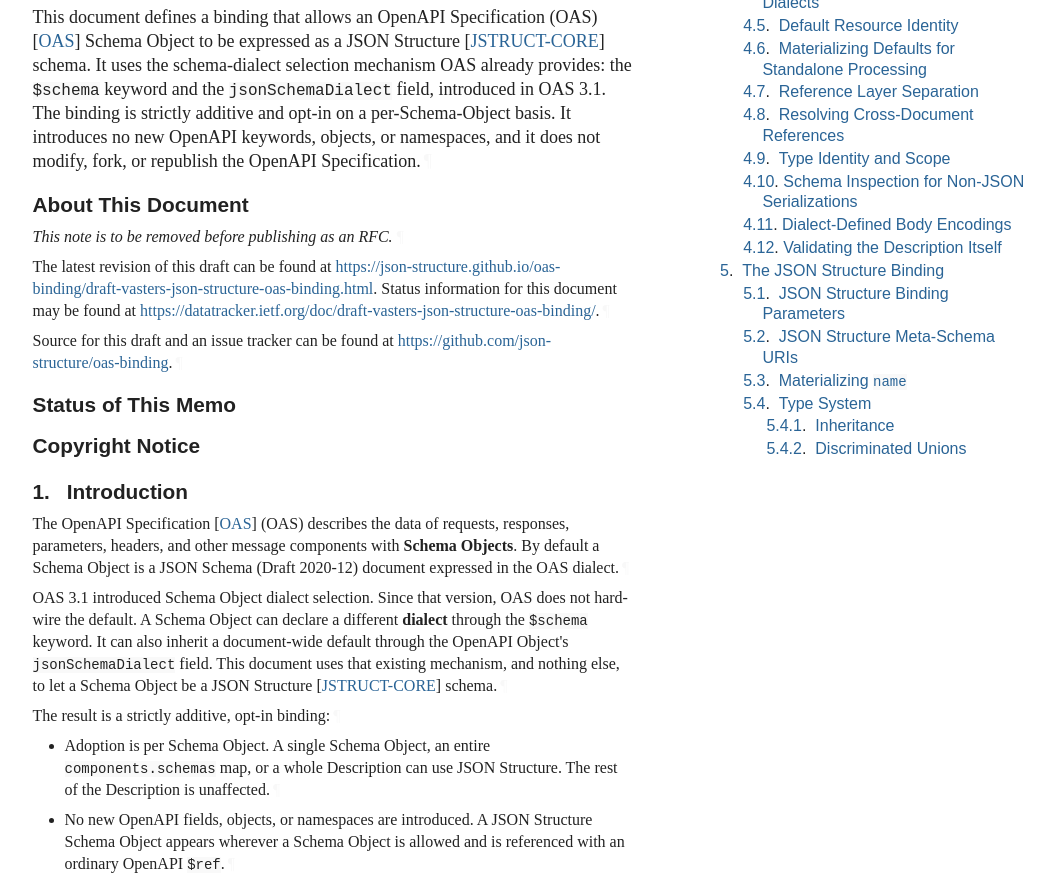
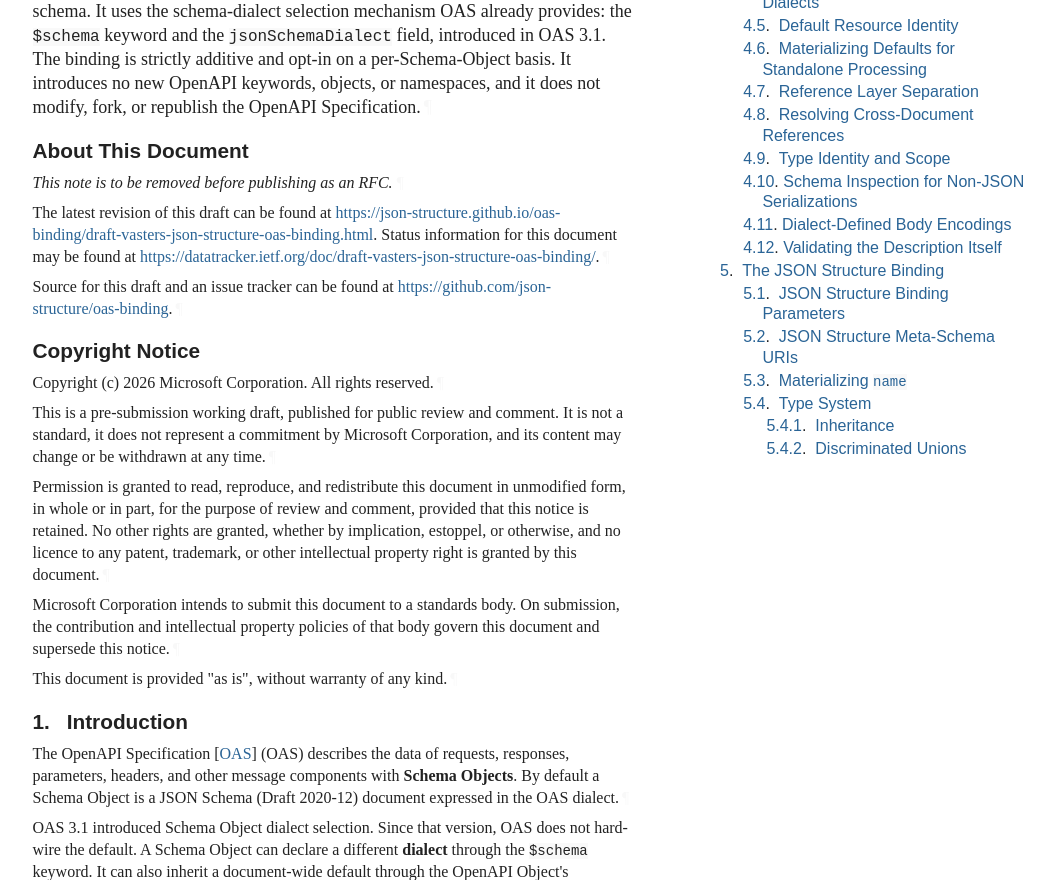
Before and after one commit to json-structure/oas-binding, a plain HTML site: page draft-vasters-json-structure-oas-binding.html in a window 1280 px wide. Shown: the part 342-1222 px from the top of the page, without its empty margins (92-1147 px from the left). Drawn offline with Linux system fonts and the light colour scheme; a web font is replaced by a local one.

Commit message:
Script updating gh-pages from cd190b5. [ci skip]

```diff
--- a/draft-vasters-json-structure-oas-binding.html
+++ b/draft-vasters-json-structure-oas-binding.html
@@ -1,5 +1,5 @@
 <!DOCTYPE html>
-<html lang="en" class="Internet-Draft">
+<html lang="en">
 <head>
 <meta charset="utf-8">
 <meta content="Common,Latin" name="scripts">
@@ -1045,13 +1045,13 @@
 <body class="xml2rfc">
 <table class="ears">
 <thead><tr>
-<td class="left">Internet-Draft</td>
+<td class="left"></td>
 <td class="center">JSON Structure OAS Binding</td>
 <td class="right">August 2026</td>
 </tr></thead>
 <tfoot><tr>
 <td class="left">Vasters</td>
-<td class="center">Expires 13 February 2027</td>
+<td class="center">Standards Track</td>
 <td class="right">[Page]</td>
 </tr></tfoot>
 </table>
@@ -1060,16 +1060,10 @@
 <dl id="identifiers">
 <dt class="label-workgroup">Workgroup:</dt>
 <dd class="workgroup">Building Blocks for HTTP APIs</dd>
-<dt class="label-internet-draft">Internet-Draft:</dt>
-<dd class="internet-draft">draft-vasters-json-structure-oas-binding-latest</dd>
 <dt class="label-published">Published:</dt>
 <dd class="published">
 <time datetime="2026-08-12" class="published">12 August 2026</time>
     </dd>
-<dt class="label-intended-status">Intended Status:</dt>
-<dd class="intended-status">Standards Track</dd>
-<dt class="label-expires">Expires:</dt>
-<dd class="expires"><time datetime="2027-02-13">13 February 2027</time></dd>
 <dt class="label-authors">Author:</dt>
 <dd class="authors">
 <div class="author">
@@ -1102,48 +1096,24 @@
 <p id="section-note.1-4">Source for this draft and an issue tracker can be found at
         <span><a href="https://github.com/json-structure/oas-binding">https://github.com/json-structure/oas-binding</a></span>.<a href="#section-note.1-4" class="pilcrow">¶</a></p>
 </section>
-<div id="status-of-memo">
-<section id="section-boilerplate.1">
-        <h2 id="name-status-of-this-memo">
-<a href="#name-status-of-this-memo" class="section-name selfRef">Status of This Memo</a>
-        </h2>
-<p id="section-boilerplate.1-1">
-        This Internet-Draft is submitted in full conformance with the
-        provisions of BCP 78 and BCP 79.<a href="#section-boilerplate.1-1" class="pilcrow">¶</a></p>
-<p id="section-boilerplate.1-2">
-        Internet-Drafts are working documents of the Internet Engineering Task
-        Force (IETF). Note that other groups may also distribute working
-        documents as Internet-Drafts. The list of current Internet-Drafts is
-        at <span><a href="https://datatracker.ietf.org/drafts/current/">https://datatracker.ietf.org/drafts/current/</a></span>.<a href="#section-boilerplate.1-2" class="pilcrow">¶</a></p>
-<p id="section-boilerplate.1-3">
-        Internet-Drafts are draft documents valid for a maximum of six months
-        and may be updated, replaced, or obsoleted by other documents at any
-        time. It is inappropriate to use Internet-Drafts as reference
-        material or to cite them other than as "work in progress."<a href="#section-boilerplate.1-3" class="pilcrow">¶</a></p>
-<p id="section-boilerplate.1-4">
-        This Internet-Draft will expire on 13 February 2027.<a href="#section-boilerplate.1-4" class="pilcrow">¶</a></p>
-</section>
-</div>
-<div id="copyright">
-<section id="section-boilerplate.2">
-        <h2 id="name-copyright-notice">
+<section class="note" id="section-note.2">
+      <h2 id="name-copyright-notice">
 <a href="#name-copyright-notice" class="section-name selfRef">Copyright Notice</a>
-        </h2>
-<p id="section-boilerplate.2-1">
-            Copyright (c) 2026 IETF Trust and the persons identified as the
-            document authors. All rights reserved.<a href="#section-boilerplate.2-1" class="pilcrow">¶</a></p>
-<p id="section-boilerplate.2-2">
-            This document is subject to BCP 78 and the IETF Trust's Legal
-            Provisions Relating to IETF Documents
-            (<span><a href="https://trustee.ietf.org/license-info">https://trustee.ietf.org/license-info</a></span>) in effect on the date of
-            publication of this document. Please review these documents
-            carefully, as they describe your rights and restrictions with
-            respect to this document. Code Components extracted from this
-            document must include Revised BSD License text as described in
-            Section 4.e of the Trust Legal Provisions and are provided without
-            warranty as described in the Revised BSD License.<a href="#section-boilerplate.2-2" class="pilcrow">¶</a></p>
-</section>
-</div>
+      </h2>
+<p id="section-note.2-1">Copyright (c) 2026 Microsoft Corporation. All rights reserved.<a href="#section-note.2-1" class="pilcrow">¶</a></p>
+<p id="section-note.2-2">This is a pre-submission working draft, published for public review and
+comment. It is not a standard, it does not represent a commitment by Microsoft
+Corporation, and its content may change or be withdrawn at any time.<a href="#section-note.2-2" class="pilcrow">¶</a></p>
+<p id="section-note.2-3">Permission is granted to read, reproduce, and redistribute this document in
+unmodified form, in whole or in part, for the purpose of review and comment,
+provided that this notice is retained. No other rights are granted, whether by
+implication, estoppel, or otherwise, and no licence to any patent, trademark,
+or other intellectual property right is granted by this document.<a href="#section-note.2-3" class="pilcrow">¶</a></p>
+<p id="section-note.2-4">Microsoft Corporation intends to submit this document to a standards body. On
+submission, the contribution and intellectual property policies of that body
+govern this document and supersede this notice.<a href="#section-note.2-4" class="pilcrow">¶</a></p>
+<p id="section-note.2-5">This document is provided "as is", without warranty of any kind.<a href="#section-note.2-5" class="pilcrow">¶</a></p>
+</section>
 <div id="toc">
 <section id="section-toc.1">
         <a href="#" onclick="scroll(0,0)" class="toplink">▲</a><h2 id="name-table-of-contents">
```
Also changed, not shown: draft-vasters-json-structure-oas-binding.txt.
